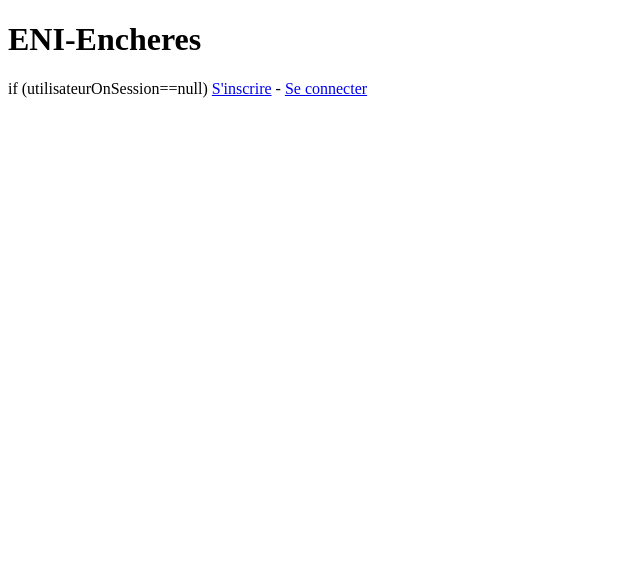
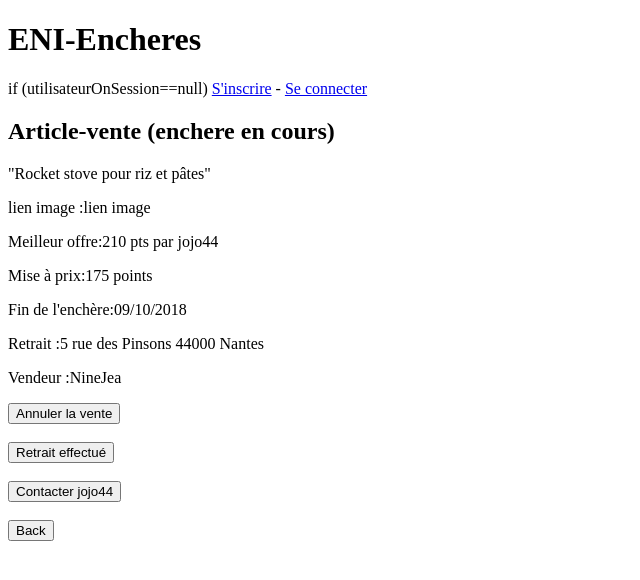
Before and after one commit to AntoineTrm/AngularEnchere, an Angular app: page /article-vendeur in a window 1280 px wide. Before the commit this address led to /. Shown: the top 580 px of the page, without its empty margins (0-640 px from the left). Built offline with nearby package versions, Linux system fonts and the light colour scheme.

Commit message:
suite du travail precedent

```diff
--- a/angular.json
+++ b/angular.json
@@ -23,7 +23,7 @@
               "src/assets"
             ],
             "styles": [
-              "src/styles.css"
+              "src/styles.css","../node_modules/"
             ],
             "scripts": []
           },
--- a/src/app/app.module.ts
+++ b/src/app/app.module.ts
@@ -33,6 +33,7 @@ const appRoutes: Routes = [
   {path:'detail-vente',component:DetailVenteComponent},
   {path:'nouvelle-vente',component:NouvelleVenteComponent},
   {path:'enchere-remporte',component:EnchereRemporteComponent},
+  {path:'article-vendeur',component:ArticleVendeurComponent},
   {path:'',redirectTo:'/liste-enchere',pathMatch:'full'}
 
 
--- a/src/app/article-vendeur/article-vendeur.component.html
+++ b/src/app/article-vendeur/article-vendeur.component.html
@@ -1 +1,33 @@
-<p>article-vendeur works!</p>
+
+
+
+<h2>Article-vente (enchere en cours)</h2>
+
+<p>"Rocket stove pour riz et pâtes"</p>
+
+
+<p>lien image :{{vendu.img}}</p>
+
+<div>
+
+    <p>Meilleur offre:{{vendu.offre}}</p>
+    <p>Mise à prix:{{vendu.prix}}</p>
+    <p>Fin de l'enchère:{{vendu.fin_de_enchere}}</p>
+    <p>Retrait :{{vendu.retrait}}</p>
+    <p>Vendeur :{{vendu.vendeur}}</p>
+
+
+
+    <div>
+        <input type="button" value="Annuler la vente" routerLink=""><br><br>
+    </div>
+    <div>
+        <input type="button" value="Retrait effectué" routerLink="liste-enchere"><br><br>
+    </div>
+    <div>
+        <input type="button" value="Contacter jojo44"><br><br>
+    </div>
+    <div>
+        <input type="button" value="Back" routerLink="/liste-enchere">
+    </div>
+</div>
--- a/src/app/article-vendeur/article-vendeur.component.ts
+++ b/src/app/article-vendeur/article-vendeur.component.ts
@@ -7,6 +7,11 @@ import { Component, OnInit } from '@angular/core';
 })
 export class ArticleVendeurComponent implements OnInit {
 
+  vendu={img:'lien image',offre:'210 pts par jojo44',prix:'175 points',
+  fin_de_enchere:'09/10/2018',retrait:'5 rue des Pinsons 44000 Nantes',
+  vendeur:'NineJea'
+
+}
   constructor() { }
 
   ngOnInit(): void {
--- a/src/app/article/article.component.html
+++ b/src/app/article/article.component.html
@@ -1,4 +1,5 @@
 <div id="photo">
+    <input type="button" name="photoArticle" id="photoArticle" value="UPLODER">
     <img src="" alt="" style="float: left;">
 </div>
 <div id="information">
--- a/src/app/enchere-remporte/enchere-remporte.component.html
+++ b/src/app/enchere-remporte/enchere-remporte.component.html
@@ -1 +1,24 @@
 <p>Vous avez remporté l'enchère</p>
+
+<img src="" alt=""> "insertion d'une image"
+
+<div>
+    <p>Meilleur offre:{{remporte.offre}}</p>
+    <p>Mise à prix :{{remporte.prix}}</p>
+
+</div>
+
+<fieldset>
+    <legend> Retrait</legend>
+    <div>
+        <p> Adresse :{{remporte.retrait}}</p>
+
+        <p>Vendeur : <a href="" routerLink="/profil">{{remporte.vendeur}}</a></p>
+        <p>Tel:{{remporte.tel}}</p>
+    </div>
+
+    <div>
+        <input type="button" value="Retrait effectué" routerLink="/liste-enchere">
+    </div>
+
+</fieldset>
--- a/src/app/enchere-remporte/enchere-remporte.component.ts
+++ b/src/app/enchere-remporte/enchere-remporte.component.ts
@@ -7,6 +7,10 @@ import { Component, OnInit } from '@angular/core';
 })
 export class EnchereRemporteComponent implements OnInit {
 
+  remporte={img:'insérer image', offre:'250 pts',
+   prix:'185 points',retrait:'10 allée des Alouettes 44800 Saint Herblain',
+  vendeur:'jojo44', tel:'06256521666'}
+
   constructor() { }
 
   ngOnInit(): void {
--- a/src/app/nouvelle-vente/nouvelle-vente.component.html
+++ b/src/app/nouvelle-vente/nouvelle-vente.component.html
@@ -43,3 +43,10 @@
     <label for="retrait">Retrait : </label>
 
 </div>
+
+<div>
+    <input type="button" value="Enregistrer"><br><br>
+</div>
+<div>
+    <input type="button" value="Annuler" routerLink="/liste-enchere">
+</div>
```
